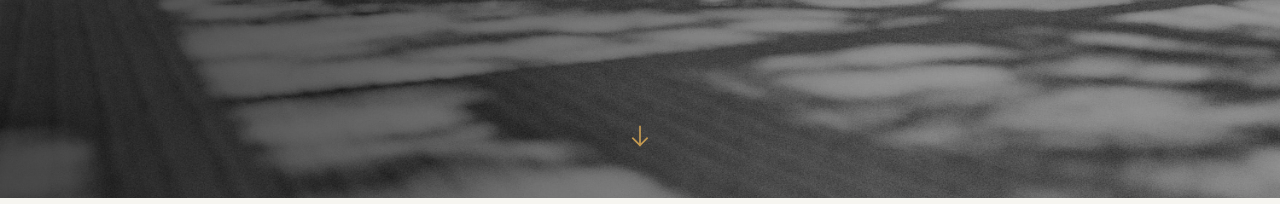
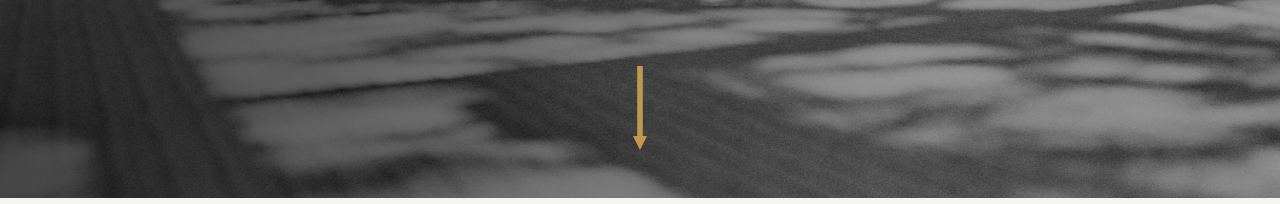
Before and after one commit to untitled1-jpeg/artemis, a Next.js app: page /team in a window 1280 px wide. Shown: the part 522-726 px from the top of the page. Built offline with nearby package versions, Linux system fonts and the light colour scheme; a web font is replaced by a local one.

Commit message:
Update scroll indicator to a long filled arrow

```diff
--- a/app/globals.css
+++ b/app/globals.css
@@ -525,8 +525,8 @@ nav.is-internal .nav-logo-target {
 }
 
 .scroll-arrow {
-  width: 28px;
-  height: 28px;
+  width: 14px;
+  height: 84px;
   color: var(--color-gold);
   animation: scroll-bounce 2s infinite cubic-bezier(0.4, 0, 0.2, 1);
 }
--- a/components/HomeHero.js
+++ b/components/HomeHero.js
@@ -159,8 +159,8 @@ export default function HomeHero({ data }) {
             </div>
 
             <div className="scroll-indicator">
-                <svg className="scroll-arrow" width="28" height="28" viewBox="0 0 24 24" fill="none" stroke="currentColor" strokeWidth="1.5" strokeLinecap="square">
-                    <path d="M12 4L12 20M12 20L6 14M12 20L18 14" />
+                <svg className="scroll-arrow" viewBox="0 0 10 60" fill="currentColor" xmlns="http://www.w3.org/2000/svg">
+                    <path d="M3 0L3 50L0 50L5 60L10 50L7 50L7 0Z" />
                 </svg>
             </div>
         </header>
--- a/components/PageHero.js
+++ b/components/PageHero.js
@@ -106,8 +106,8 @@ export default function PageHero({ title, image, bgPos = 'center', mobileBgPos }
                 </h1>
             </div>
             <div className="scroll-indicator">
-                <svg className="scroll-arrow" width="28" height="28" viewBox="0 0 24 24" fill="none" stroke="currentColor" strokeWidth="1.5" strokeLinecap="square">
-                    <path d="M12 4L12 20M12 20L6 14M12 20L18 14" />
+                <svg className="scroll-arrow" viewBox="0 0 10 60" fill="currentColor" xmlns="http://www.w3.org/2000/svg">
+                    <path d="M3 0L3 50L0 50L5 60L10 50L7 50L7 0Z" />
                 </svg>
             </div>
         </header>
```
